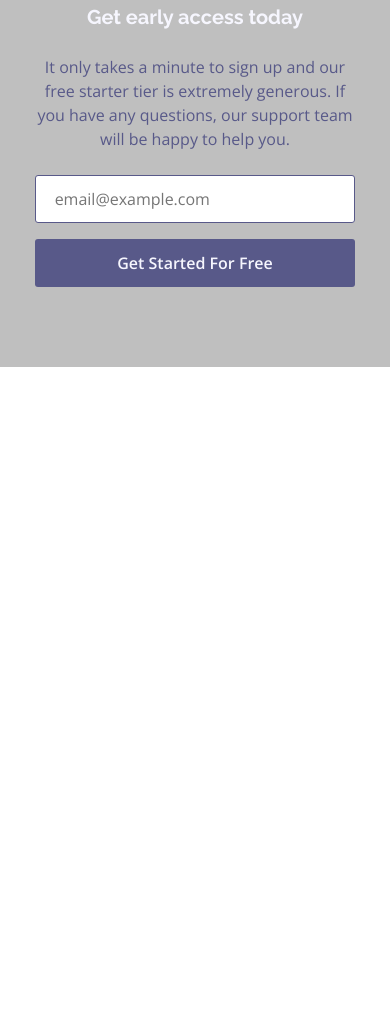
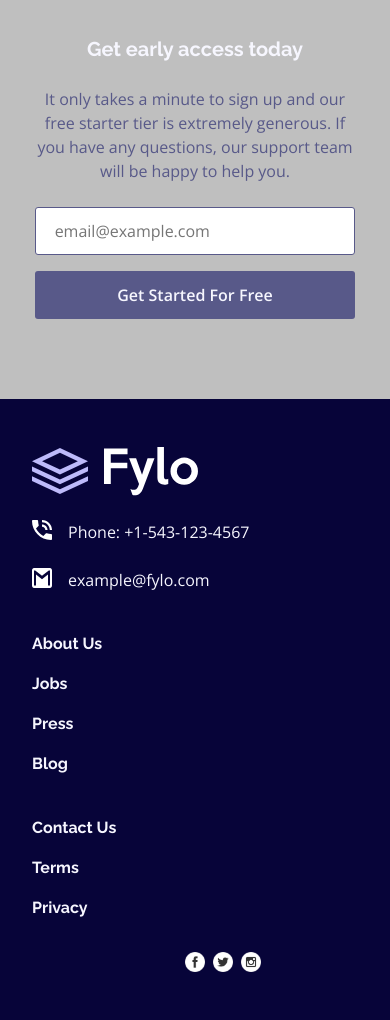
Before and after one commit to Demo004/Fylo-Front-end-mentor, a website built with Vite: page index.html in a window 390 px wide. Shown: the part 1982-3002 px from the top of the page. Before the commit the page ends 2349 px from the top, so only its background shows below. Built offline with nearby package versions, Linux system fonts and the light colour scheme.

Commit message:
responsivness

```diff
--- a/index.html
+++ b/index.html
@@ -88,11 +88,7 @@
           </p>
 
           <div class="team__box">
-            <img
-              src="/icon-quotes.svg"
-              alt="Quote"
-              class="team__comma"
-            />
+            <img src="/icon-quotes.svg" alt="Quote" class="team__comma" />
 
             <p class="team__box-description">
               Fylo has improved our team productivity by an order of magnitude.
@@ -136,7 +132,55 @@
         </div>
       </section>
 
-      <!--  -->
+      <!-- contact -->
+      <section class="contact container">
+        <div class="contact__wrapper">
+
+          <div class="contact__wrapper1">
+            <img src="/logo-bottom.svg" alt="logo" class="contact__logo" />
+
+            <div class="contact__wrap1">
+              <img
+                src="/icon-phone.svg"
+                alt="phone"
+                class="contact__phone-img"
+              />
+              <p class="contact__phone">Phone: +1-543-123-4567</p>
+            </div>
+
+            <div class="contact__wrap1">
+              <img
+                src="/icon-email.svg"
+                alt="email"
+                class="contact__email-img"
+              />
+              <p class="contact__email">example@fylo.com</p>
+            </div>
+          </div>
+
+          <div class="contact__wrapper2">
+            <h4 class="contact__about">About Us</h4>
+            <h4 class="contact__jobs">Jobs</h4>
+            <h4 class="contact__press">Press</h4>
+            <h4 class="contact__blog">Blog</h4>
+          </div>
+
+          <div class="contact__wrapper3">
+            <h4 class="contact__contact_us">Contact Us</h4>
+            <h4 class="contact__terms">Terms</h4>
+            <h4 class="contact__privacy">Privacy</h4>
+          </div>
+        </div>
+
+        <div class="icons">
+
+          <img src="/facebook.png" alt="" class="facebook">
+          <img src="/twitter.png" alt="" class="twitter">
+          <img src="/instagram.png" alt="" class="instagram">
+
+        </div>
+
+      </section>
     </main>
 
     <script type="module" src="./src/main.js"></script>
--- a/src/main.js
+++ b/src/main.js
@@ -5,4 +5,5 @@ import "../style/components/header.css";
 import "../style/components/hero.css";
 import "../style/components/team.css";
 import "../style/components/sign-in.css";
+import "../style/components/contact.css";
 import "../style/utility.css";
--- /dev/null
+++ b/style/components/contact.css
@@ -0,0 +1,85 @@
+.contact {
+  background-color: var(--clr-dark-blue);
+  padding-top: 3rem;
+  padding-bottom: 3rem;
+}
+
+.contact__wrapper {
+  display: flex;
+  flex-direction: column;
+  align-items: flex-start;
+  gap: 2.5rem;
+}
+
+.contact__wrapper1 {
+  display: flex;
+  flex-direction: column;
+  align-items: flex-start;
+  gap: 1.5rem;
+}
+
+.contact__logo {
+  color: var(--clr-light-grey-blue);
+  cursor: pointer;
+}
+
+.contact__phone {
+  color: var(--clr-light-grey-blue);
+  cursor: pointer;
+}
+
+.contact__phone-img {
+  cursor: pointer;
+
+  width: 20px;
+  height: 20px;
+}
+
+.contact__wrap1 {
+  cursor: pointer;
+
+  display: flex;
+  gap: 1rem;
+}
+
+.contact__email-img {
+  cursor: pointer;
+
+  width: 20px;
+  height: 20px;
+}
+
+.contact__email {
+  cursor: pointer;
+
+  color: var(--clr-light-grey-blue);
+}
+
+/*  */
+.contact__wrapper2 {
+  cursor: pointer;
+
+  display: flex;
+  flex-direction: column;
+  color: var(--clr-light-grey-blue);
+  gap: 1rem;
+}
+
+.contact__wrapper3 {
+  display: flex;
+  cursor: pointer;
+
+  flex-direction: column;
+  color: var(--clr-light-grey-blue);
+  gap: 1rem;
+}
+
+.icons {
+  display: flex;
+  cursor: pointer;
+  margin-top: 2rem;
+  margin-left: auto;
+  margin-right: auto;
+  width: 20px;
+  gap: 0.5rem;
+}
--- a/style/components/sign-in.css
+++ b/style/components/sign-in.css
@@ -42,7 +42,9 @@
 /* @media (min-width: 1024px) {} */
 
 /* xl */
-/* @media (min-width: 1280px) {} */
+@media (min-width: 1280px) {
+
+}
 
 /* 2xl */
 /* @media (min-width: 1536px) {} */
--- a/style/components/team.css
+++ b/style/components/team.css
@@ -62,6 +62,7 @@
 }
 
 .team__box {
+  margin-top: 2rem;
   display: flex;
   flex-direction: column;
   gap: 0.7rem;
--- a/style/utility.css
+++ b/style/utility.css
@@ -26,9 +26,9 @@
   padding-right: 2rem;
 }
 
-.section {
-  margin-top: 5rem;
-}
+/* .section {
+  padding-left: 5rem;
+} */
 
 .loading {
   filter: blur(40px) grayscale(100%);
```
Also changed, not shown: public/facebook.png (added), public/instagram.png (added), public/logo-bottom.svg (added), public/twitter.png (added).
